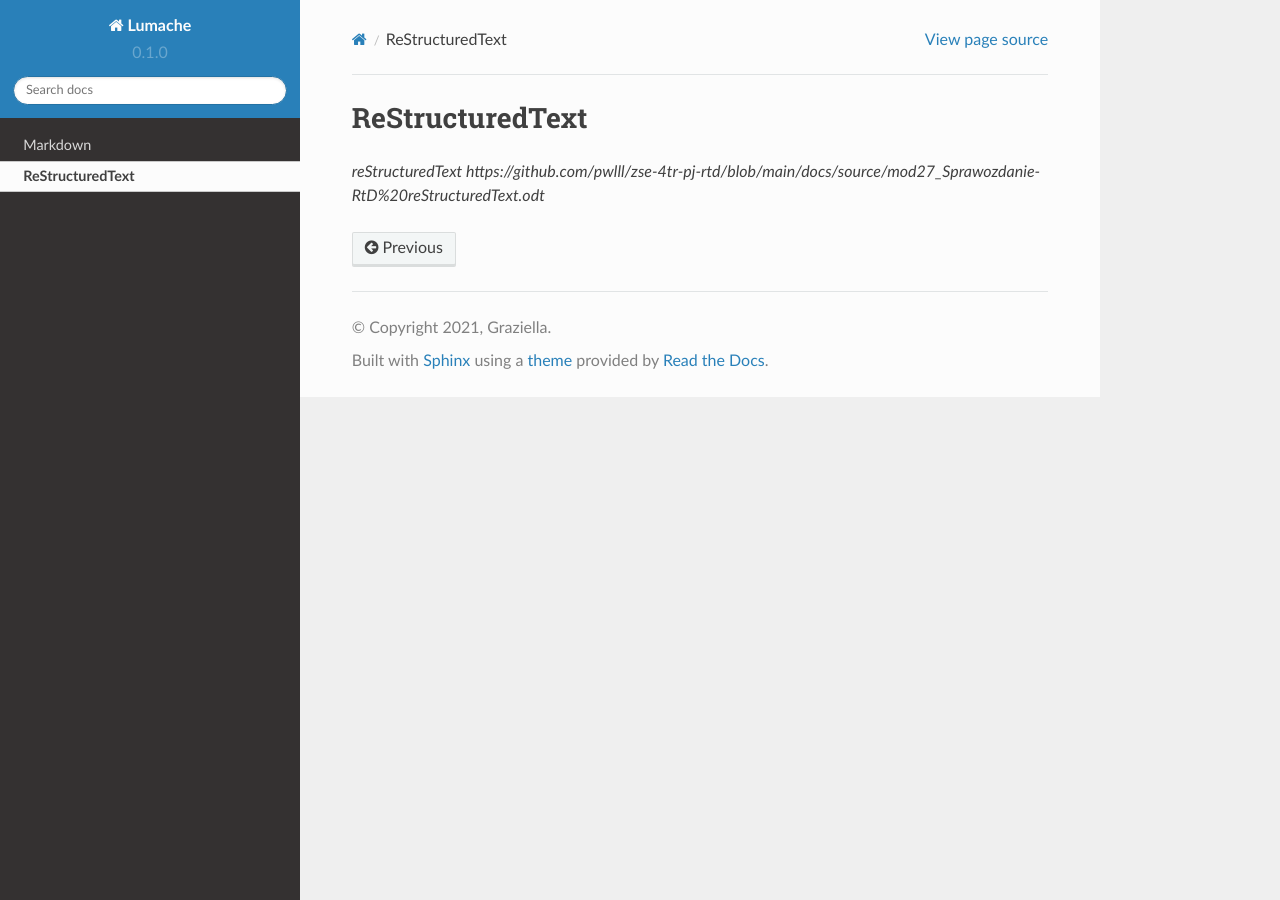
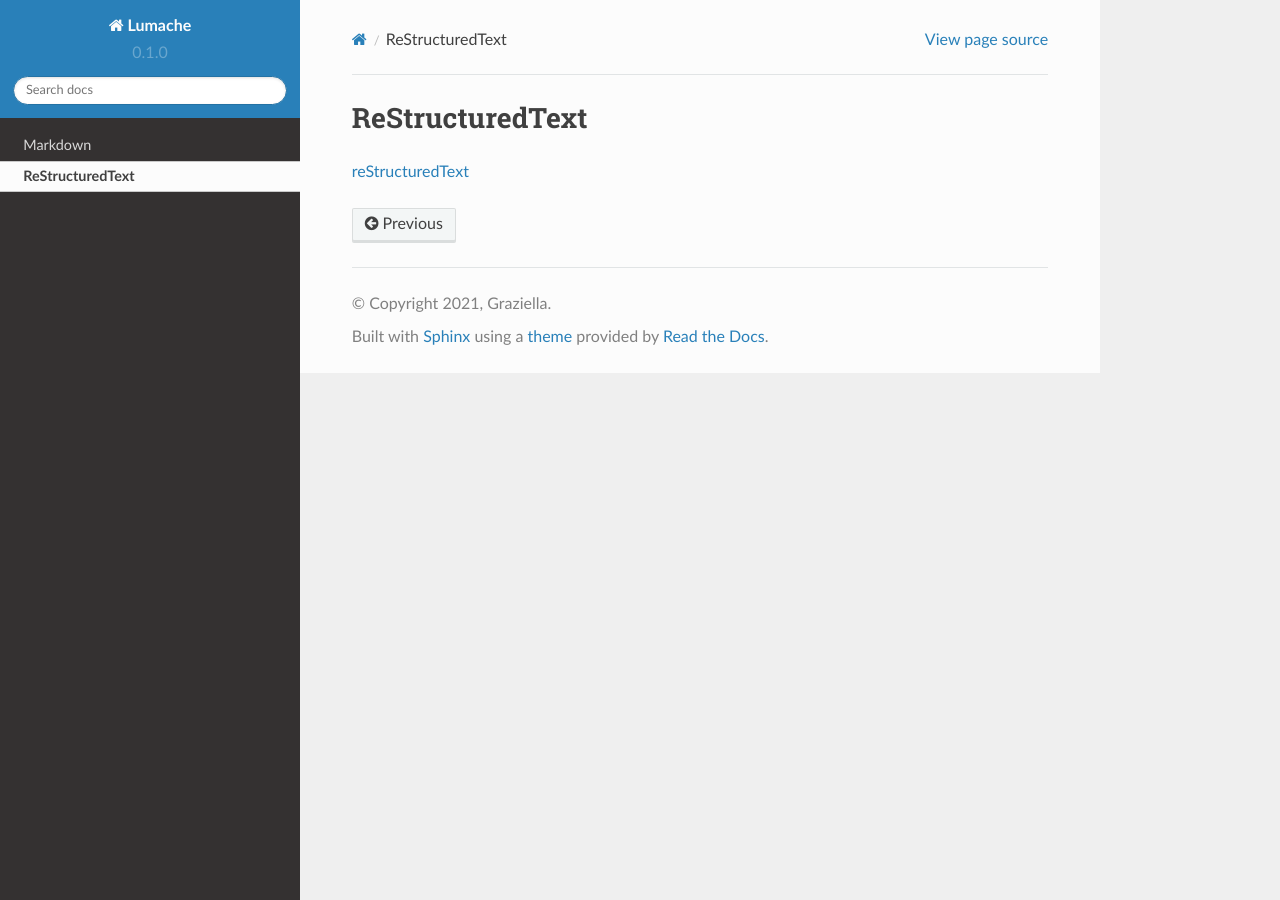
Before and after one commit to pwlll/pwlll-zse-4tr-pj-rtd, a Sphinx documentation site: the page built from docs/source/reStructuredText.rst, in a window 1280 px wide. Built offline with Sphinx 7.4.7 and the Read the Docs theme 2.0.0, drawn with Linux system fonts in a browser that asks for light colours; pages that are not in the unit, such as notebooks, are missing from menus.

Commit message:
Update reStructuredText.rst

```diff
--- a/docs/source/reStructuredText.rst
+++ b/docs/source/reStructuredText.rst
@@ -1,5 +1,4 @@
 ==============
 ReStructuredText
 ==============
-
-`reStructuredText https://github.com/pwlll/zse-4tr-pj-rtd/blob/main/docs/source/mod27_Sprawozdanie-RtD%20reStructuredText.odt`
+`reStructuredText <https://github.com/pwlll/zse-4tr-pj-rtd/blob/main/docs/source/mod27_Sprawozdanie-RtD%20reStructuredText.odt>`_
```
